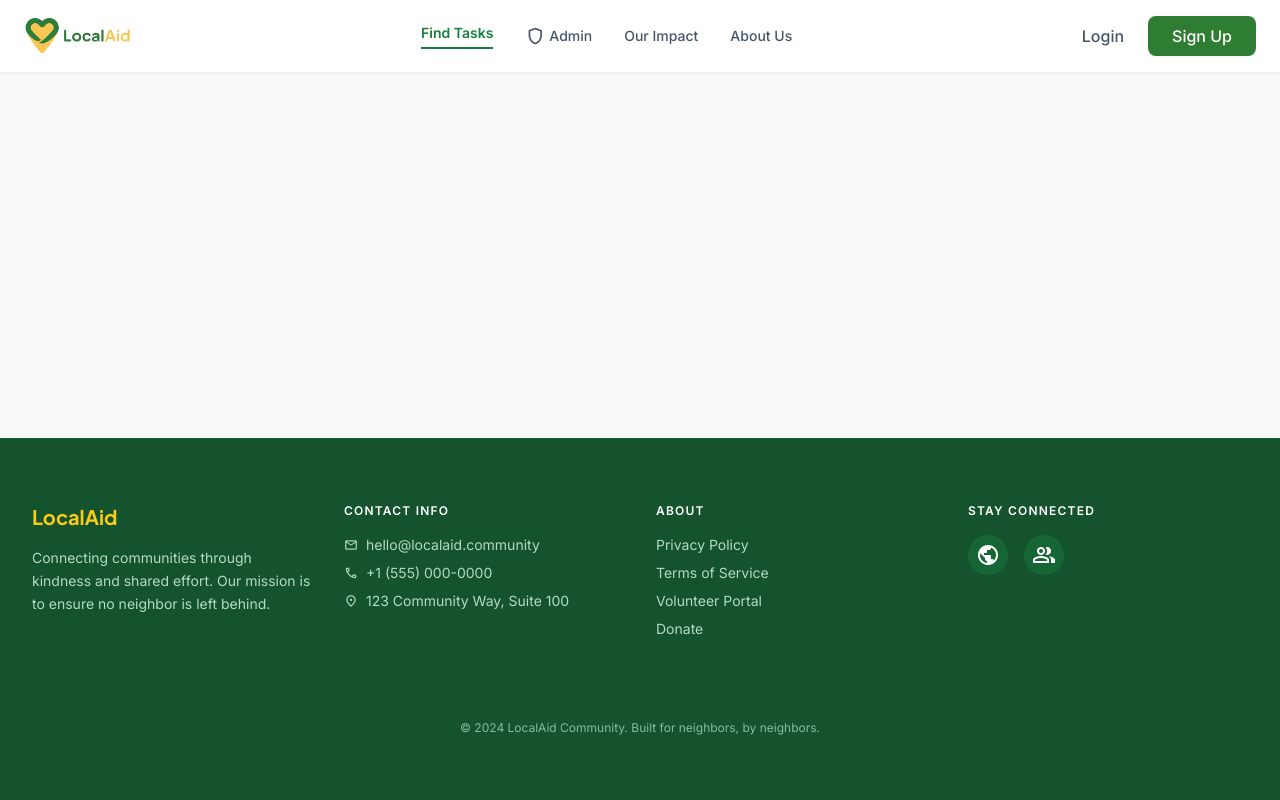
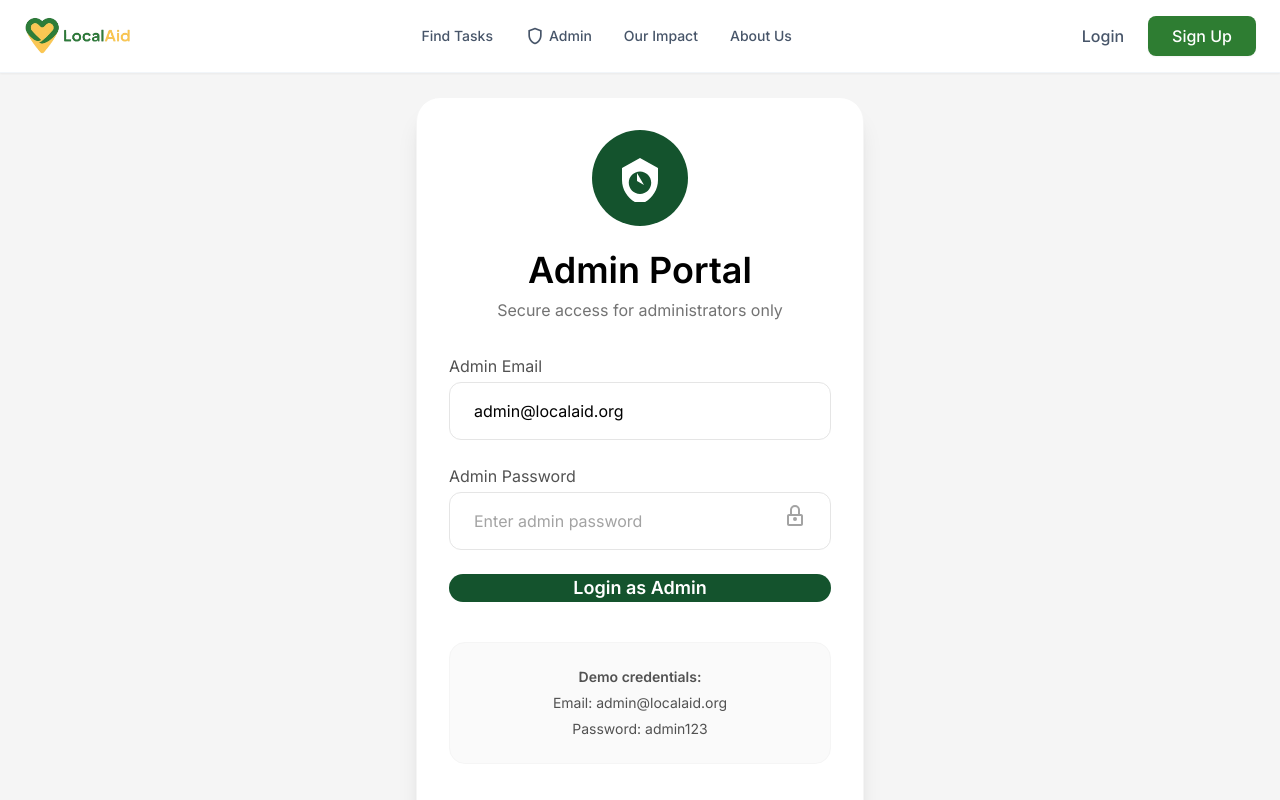
Before and after one commit to Sumarga999/LocalAid-Ai_integrated, a React (Vite) app in the folder client/: page /admin in a window 1280 px wide. Shown: the top 800 px of the page. Built offline with nearby package versions, Linux system fonts and the light colour scheme.

Commit message:
admin page added

```diff
--- /dev/null
+++ b/client/src/AdminLoginPage.jsx
@@ -0,0 +1,116 @@
+import React, { useState } from 'react';
+import { Link } from 'react-router-dom';
+
+const AdminLoginPage = () => {
+  const [email, setEmail] = useState('admin@localaid.org');
+  const [password, setPassword] = useState('');
+
+  const handleSubmit = (e) => {
+    e.preventDefault();
+    // Handle form submission logic here
+    console.log('Logging in as admin with:', email, password);
+  };
+
+  return (
+    <div className="min-h-screen bg-neutral-100 flex items-center justify-center p-6 relative overflow-y-auto">
+      {/* Main Card Container */}
+      <div className="max-w-md w-full bg-white p-8 rounded-3xl shadow-xl border border-neutral-100">
+
+        {/* Top Green Circular Badge with Shield Icon */}
+        <div className="mx-auto w-24 h-24 bg-green-900 rounded-full flex items-center justify-center mb-6">
+          <svg
+            className="w-12 h-12 text-white"
+            xmlns="http://www.w3.org/2000/svg"
+            viewBox="0 0 24 24"
+            fill="currentColor"
+          >
+            <path d="M12 2L3 7v6c0 5.55 3.84 10.74 9 12 5.16-1.26 9-6.45 9-12V7l-9-5zm0 18c-3.1 0-5.61-2.51-5.61-5.61s2.51-5.61 5.61-5.61 5.61 2.51 5.61 5.61S15.1 20 12 20zm-1.5-10.5v4l3.5 2" />
+          </svg>
+        </div>
+
+        {/* Title and Subtitle */}
+        <h1 className="text-4xl font-extrabold text-black text-center mb-2">Admin Portal</h1>
+        <p className="text-base text-neutral-500 text-center mb-8">Secure access for administrators only</p>
+
+        {/* Login Form */}
+        <form onSubmit={handleSubmit} className="space-y-6">
+          <div>
+            <label className="block text-base text-neutral-600 mb-1" htmlFor="admin-email">
+              Admin Email
+            </label>
+            <input
+              id="admin-email"
+              type="email"
+              value={email}
+              onChange={(e) => setEmail(e.target.value)}
+              className="w-full px-6 py-4 border border-neutral-200 rounded-xl bg-white text-base text-black placeholder:text-neutral-400 focus:ring-2 focus:ring-green-700 focus:border-green-700 outline-none"
+              placeholder="admin@localaid.org"
+              required
+            />
+          </div>
+
+          <div className="relative">
+            <label className="block text-base text-neutral-600 mb-1" htmlFor="admin-password">
+              Admin Password
+            </label>
+            <input
+              id="admin-password"
+              type="password"
+              value={password}
+              onChange={(e) => setPassword(e.target.value)}
+              className="w-full px-6 py-4 border border-neutral-200 rounded-xl bg-white text-base text-black placeholder:text-neutral-400 focus:ring-2 focus:ring-green-700 focus:border-green-700 outline-none"
+              placeholder="Enter admin password"
+              required
+            />
+            {/* Lock Icon inside input */}
+            <span className="absolute right-6 top-[3.25rem] -translate-y-1/2 text-neutral-400 text-xl">
+              <svg
+                xmlns="http://www.w3.org/2000/svg"
+                viewBox="0 0 24 24"
+                fill="currentColor"
+                className="w-6 h-6"
+              >
+                <path d="M12 17a2 2 0 1 0 0-4 2 2 0 0 0 0 4Z" />
+                <path d="M18 10H6c-1.1 0-2 .9-2 2v8c0 1.1.9 2 2 2h12c1.1 0 2-.9 2-2v-8c0-1.1-.9-2-2-2Zm0 10H6v-8h12v8Z" />
+                <path d="M7 10V6a5 5 0 0 1 10 0v4H7Zm2 0h6V6a3 3 0 0 0-6 0v4Z" />
+              </svg>
+            </span>
+          </div>
+
+          <button
+            type="submit"
+            className="w-full bg-green-900 text-white font-bold py-4.5 rounded-2xl text-lg hover:bg-green-800 transition"
+          >
+            Login as Admin
+          </button>
+        </form>
+
+        {/* Demo Credentials Box */}
+        <div className="mt-10 bg-neutral-50 p-6 rounded-2xl text-center text-sm text-neutral-600 space-y-1.5 border border-neutral-100">
+          <p className="font-semibold">Demo credentials:</p>
+          <p>Email: admin@localaid.org</p>
+          <p>Password: admin123</p>
+        </div>
+
+        {/* Back to Home Link */}
+        <div className="mt-8 text-center">
+          <Link
+            to="/"
+            className="inline-flex items-center text-green-700 hover:text-green-800 font-medium text-base gap-2"
+          >
+            <u>Back to Home</u>
+          </Link>
+        </div>
+      </div>
+
+      {/* Outer Question Mark Icon */}
+      <div className="absolute bottom-8 right-8">
+        <div className="w-10 h-10 bg-neutral-900 rounded-full flex items-center justify-center text-white text-xl">
+          ?
+        </div>
+      </div>
+    </div>
+  );
+};
+
+export default AdminLoginPage;
--- a/client/src/App.jsx
+++ b/client/src/App.jsx
@@ -5,6 +5,7 @@ import Footer from './Footer';
 import Home from './Home';
 import SignUp from './SignUp';
 import Login from './Login';
+import AdminLoginPage from './AdminLoginPage';
 import AboutUs from './AboutUs';
 
 function App() {
@@ -22,6 +23,7 @@ function App() {
             <Route path="/signup" element={<SignUp />} />
             <Route path="/about" element={<AboutUs />} />
             <Route path="/login" element={<Login />} />
+            <Route path="/admin" element={<AdminLoginPage />} />
           </Routes>
         </div>
 
--- a/client/src/Navbar.jsx
+++ b/client/src/Navbar.jsx
@@ -14,10 +14,13 @@ function Navbar() {
           />
         </Link>
         <nav className="hidden md:flex items-center gap-8 font-plus-jakarta text-sm font-medium">
-          <a className="text-green-700 dark:text-green-400 font-bold border-b-2 border-green-700 dark:border-green-400 pb-1" href="#">Find Tasks</a>
-          <a className="text-slate-600 dark:text-slate-400 hover:text-green-700 dark:hover:text-green-400 transition-colors flex items-center gap-1" href="#">
+          <a className="text-slate-600 dark:text-slate-400 hover:text-green-700 dark:hover:text-green-400 transition-colors flex items-center gap-1">Find Tasks</a>
+
+          {/* UPDATED ADMIN LINK HERE */}
+          <Link className="text-slate-600 dark:text-slate-400 hover:text-green-700 dark:hover:text-green-400 transition-colors flex items-center gap-1" to="/admin">
             <span className="material-symbols-outlined text-[20px]">shield</span> Admin
-          </a>
+          </Link>
+
           <a className="text-slate-600 dark:text-slate-400 hover:text-green-700 dark:hover:text-green-400 transition-colors" href="#">Our Impact</a>
           <Link className="text-slate-600 dark:text-slate-400 hover:text-green-700 dark:hover:text-green-400 transition-colors" to="/about">About Us</Link>
         </nav>
```
